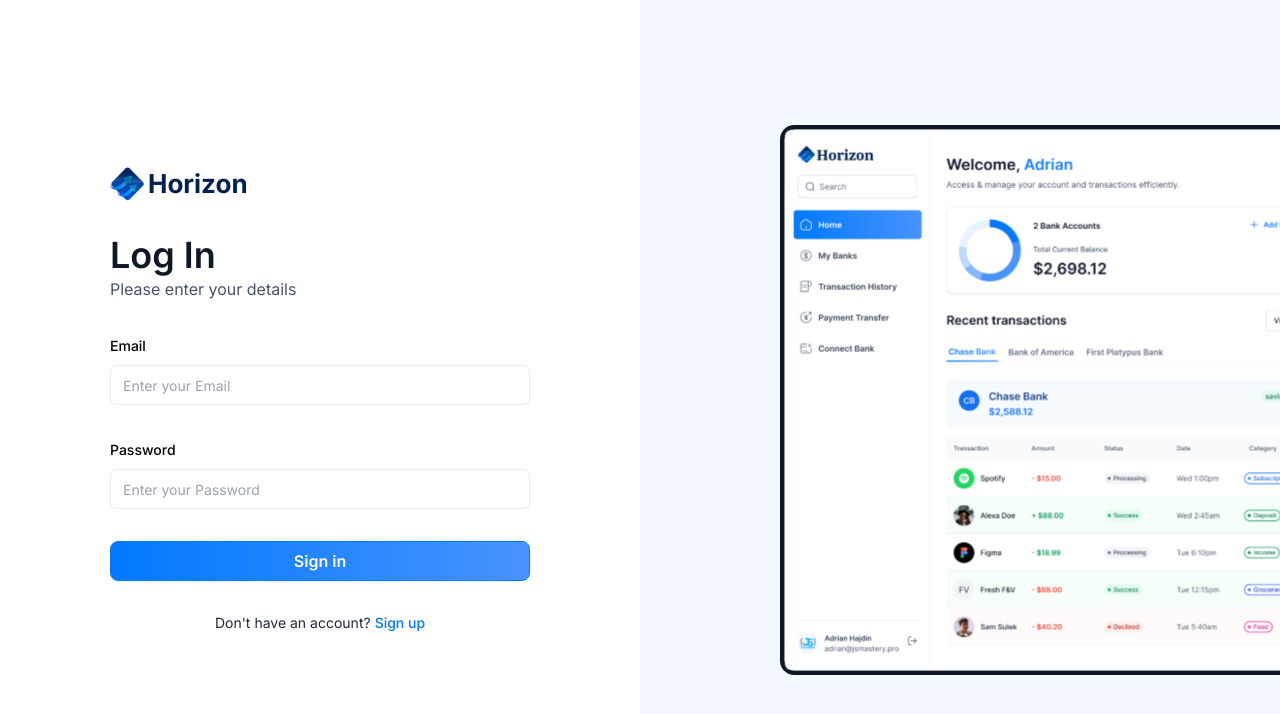
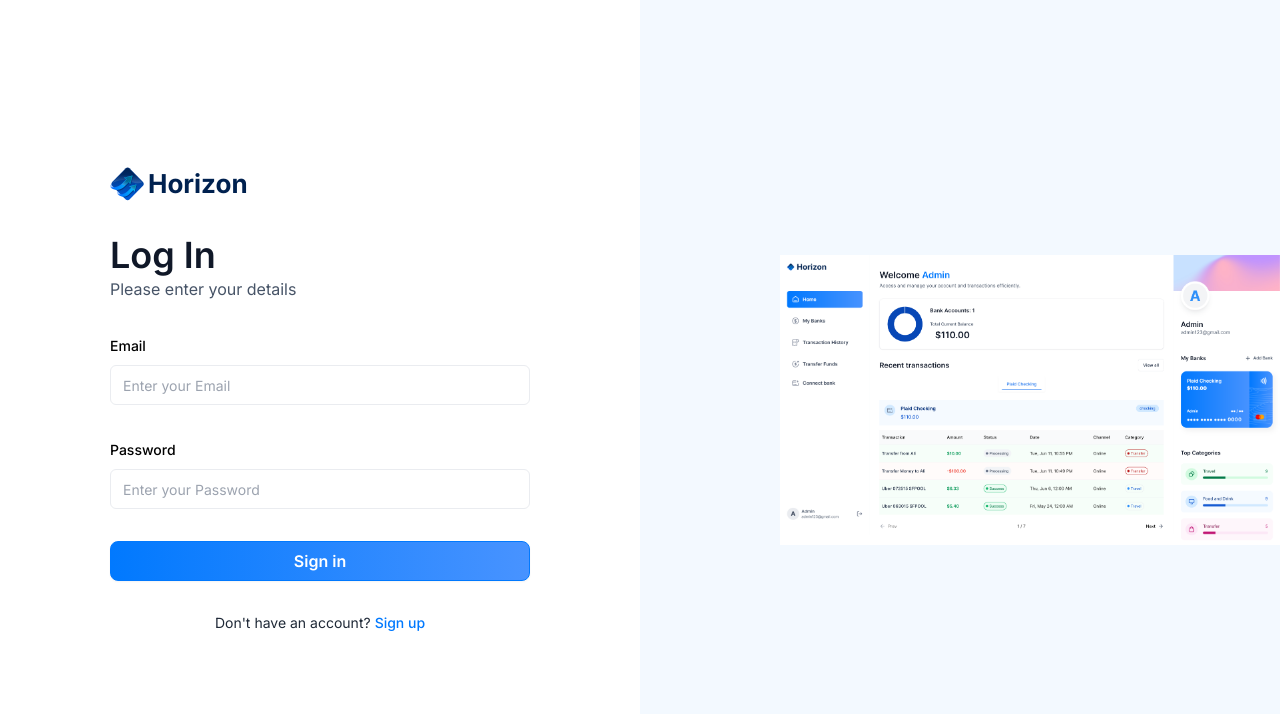
Before and after one commit to FaizanHaider108/horizon-banking, a Next.js app: page /sign-in in a window 1280 px wide. Shown: the top 714 px of the page. Built offline with nearby package versions, Linux system fonts and the light colour scheme; what dwolla-v2, plaid would draw is missing.

Commit message:
Adding Auth image

```diff
--- a/app/(auth)/layout.tsx
+++ b/app/(auth)/layout.tsx
@@ -9,7 +9,7 @@
     <main className="flex min-h-screen w-full justify-between font-inter">
      {children}
      <div className="auth-asset">
-      <Image src={"/icons/auth-image.svg"} alt="authimage" width={500} height={500}/>
+      <Image src={"/icons/login.png"} alt="authimage" width={500} height={500}/>
      </div>
    </main>
   );
```
Also changed, not shown: public/icons/login.png (added).
